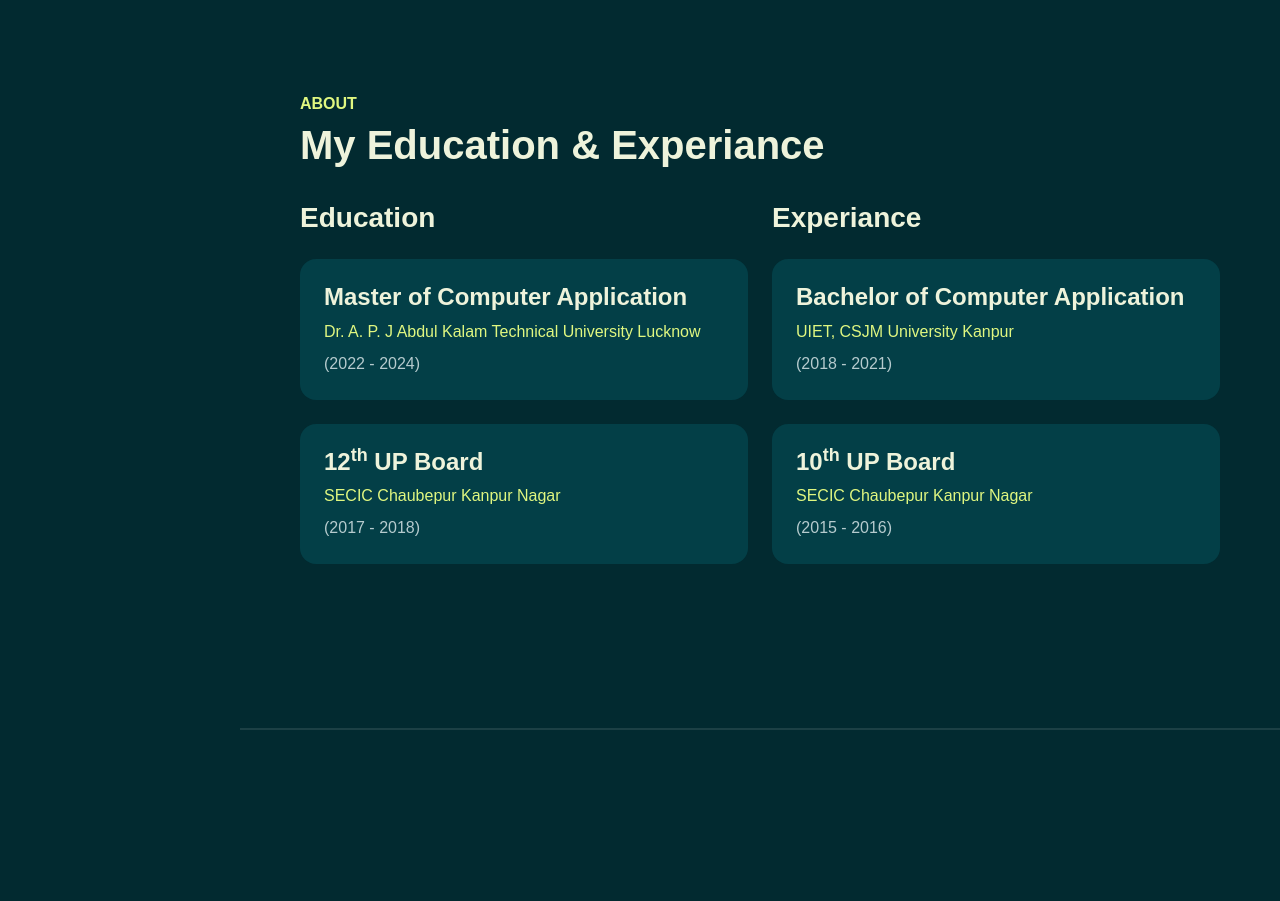
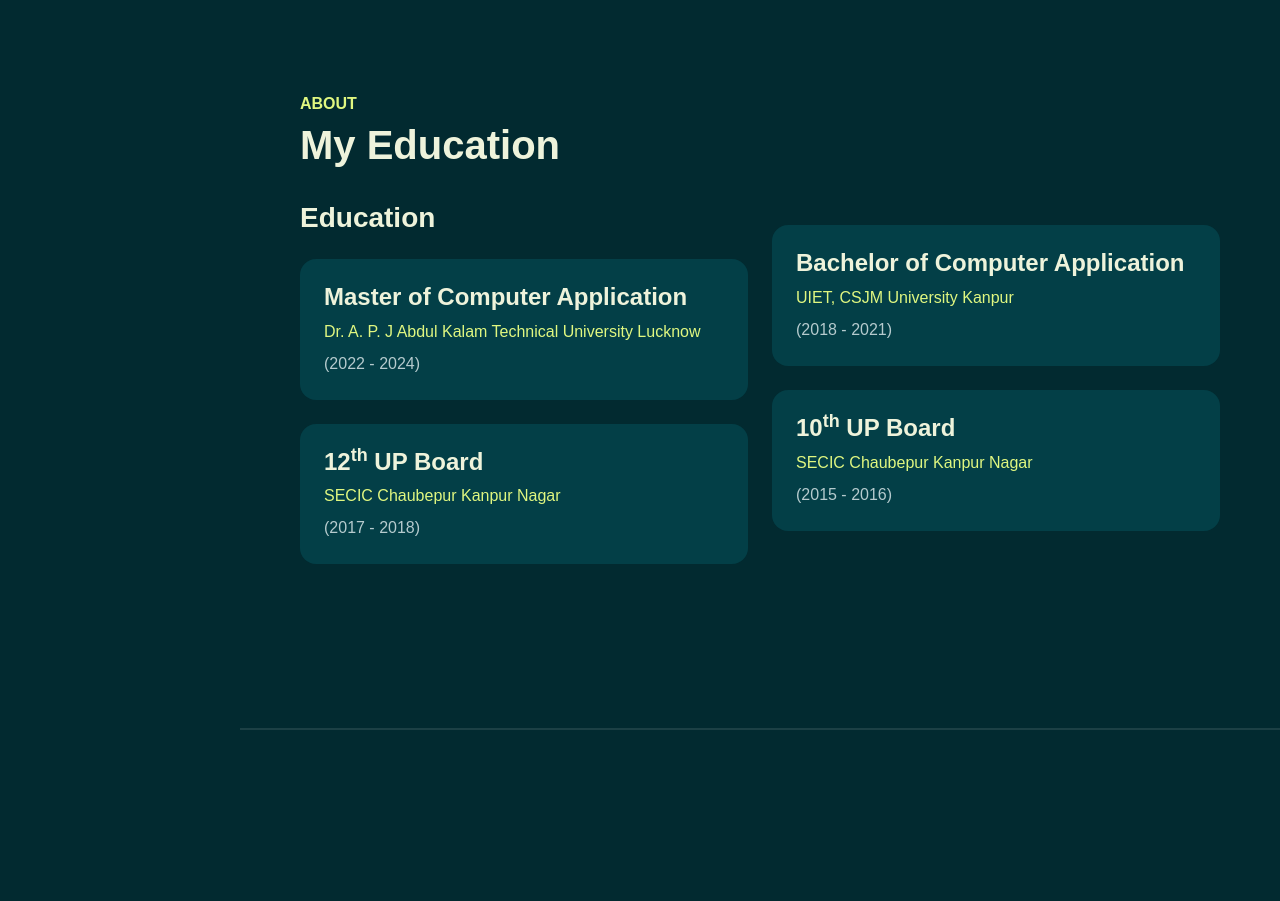
Before and after one commit to Sahil3982/My_Portfoilio, a plain HTML site: page index.html in a window 1280 px wide. Shown: the part 1720-2621 px from the top of the page. Drawn offline with Linux system fonts and the light colour scheme; a web font is replaced by a local one.

Commit message:
Update index.html

```diff
--- a/index.html
+++ b/index.html
@@ -128,7 +128,7 @@
                 <div class="row pb-4" data-aos="fade-up">
                     <div class="col-lg-8">
                         <h6 class="text-brand">ABOUT</h6>
-                        <h1>My Education & Experiance</h1>
+                        <h1>My Education</h1>
                     </div>
                 </div>
 
@@ -162,7 +162,7 @@
 
                     <div class="col-lg-6">
 
-                        <h3 class="mb-4" data-aos="fade-up" data-aos-delay="300">Experiance</h3>
+                        <h3 class="mb-4" data-aos="fade-up" data-aos-delay="300"></h3>
                         <div class="row gy-4">
 
                             <div class="col-12" data-aos="fade-up" data-aos-delay="600">
```
